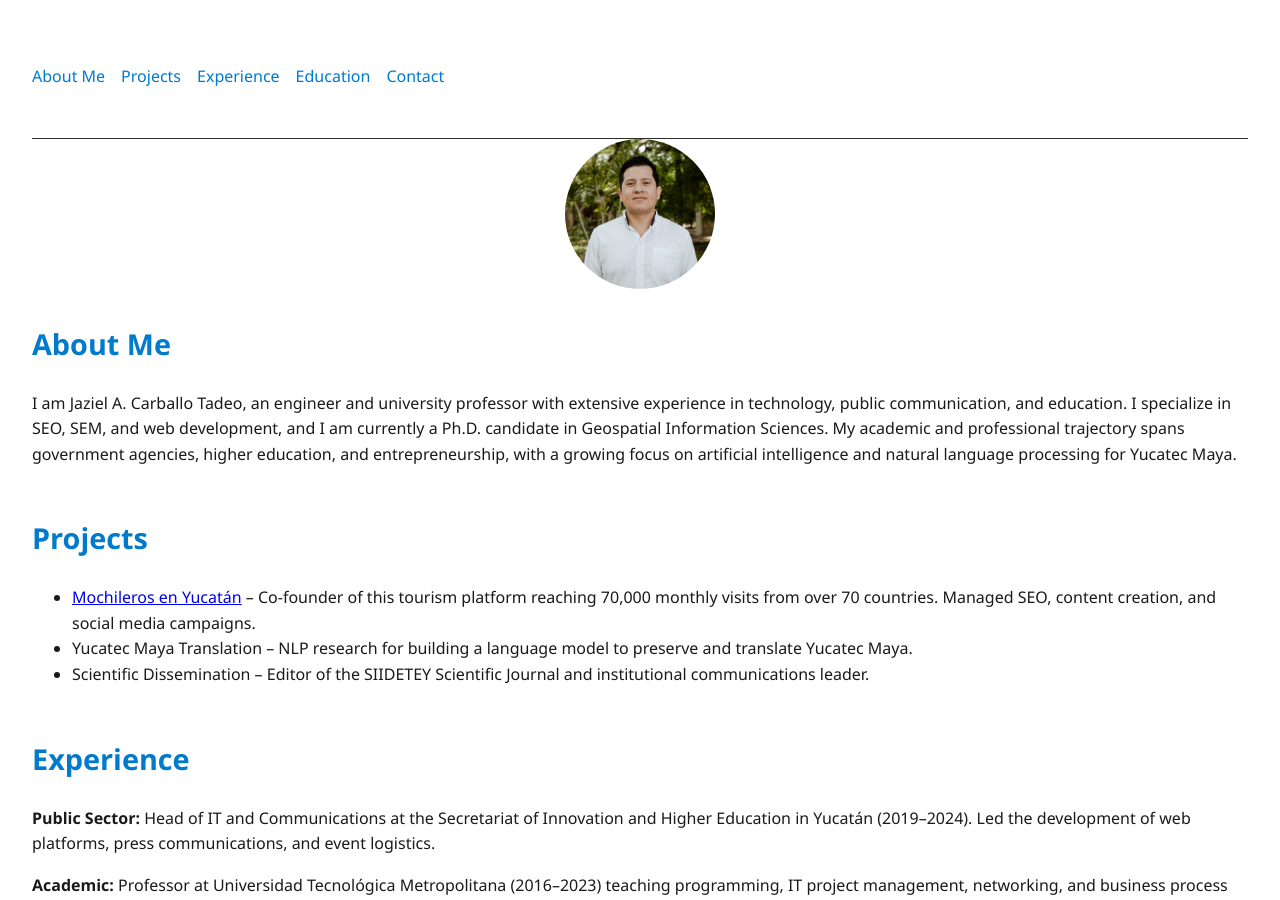
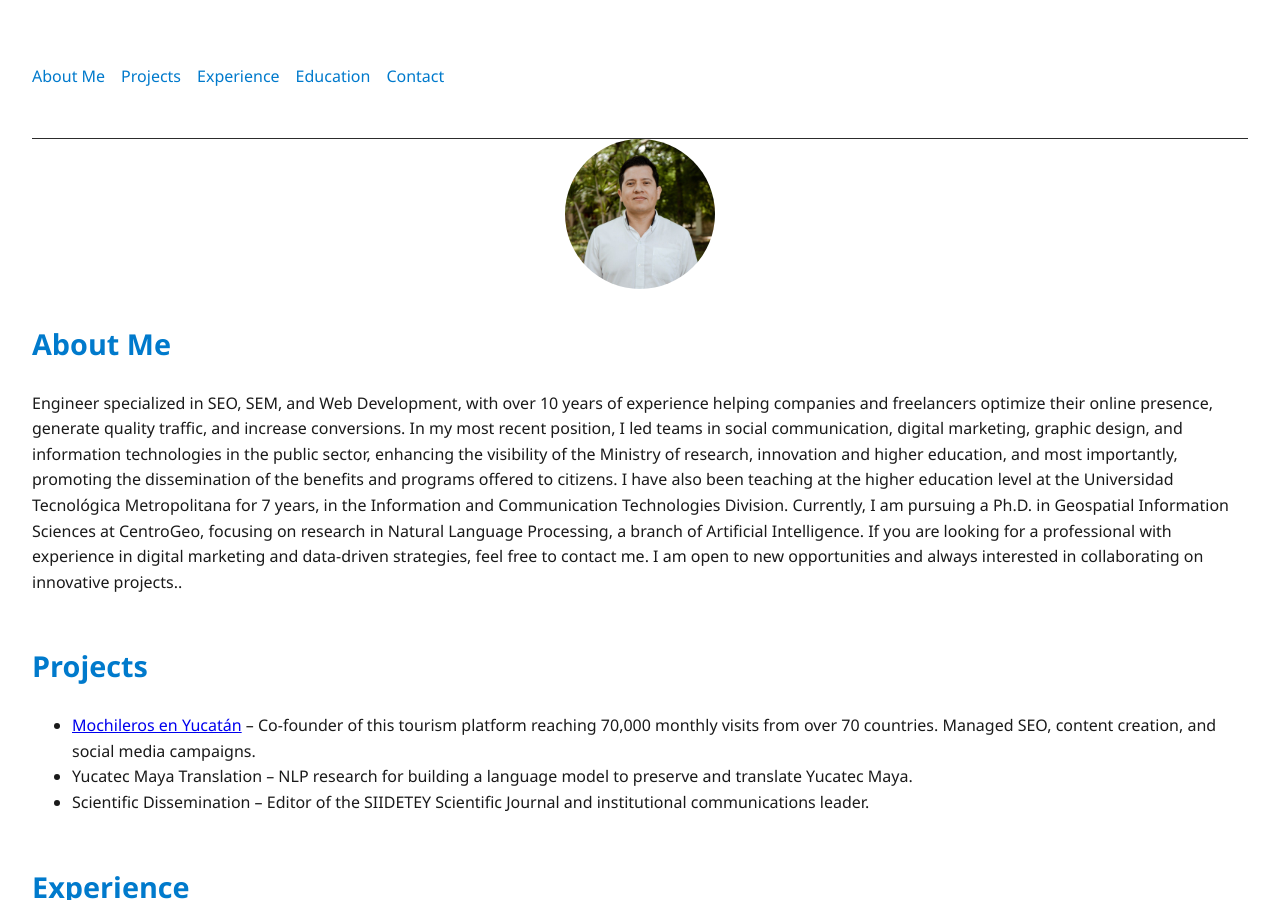
Before and after one commit to jazielcarballo/jazielcarballo.github.io, a Jekyll site: the page built from index.md, in a window 1280 px wide and 900 px high. Built offline with Jekyll 4.4.1, drawn with Linux system fonts in a browser that asks for light colours.

Commit message:
Update index.md

```diff
--- a/index.md
+++ b/index.md
@@ -7,7 +7,15 @@ title: Jaziel Carballo
 
 <section id="about-me">
   <h1>About Me</h1>
-  <p>I am Jaziel A. Carballo Tadeo, an engineer and university professor with extensive experience in technology, public communication, and education. I specialize in SEO, SEM, and web development, and I am currently a Ph.D. candidate in Geospatial Information Sciences. My academic and professional trajectory spans government agencies, higher education, and entrepreneurship, with a growing focus on artificial intelligence and natural language processing for Yucatec Maya.</p>
+  <p>Engineer specialized in SEO, SEM, and Web Development, with over 10 years of experience helping companies and freelancers optimize their online presence, generate quality traffic, and increase conversions.
+
+In my most recent position, I led teams in social communication, digital marketing, graphic design, and information technologies in the public sector, enhancing the visibility of the Ministry of research, innovation and higher education, and most importantly, promoting the dissemination of the benefits and programs offered to citizens.
+
+I have also been teaching at the higher education level at the Universidad Tecnológica Metropolitana for 7 years, in the Information and Communication Technologies Division.
+
+Currently, I am pursuing a Ph.D. in Geospatial Information Sciences at CentroGeo, focusing on research in Natural Language Processing, a branch of Artificial Intelligence.
+
+If you are looking for a professional with experience in digital marketing and data-driven strategies, feel free to contact me. I am open to new opportunities and always interested in collaborating on innovative projects..</p>
 </section>
 
 <section id="projects">
```
